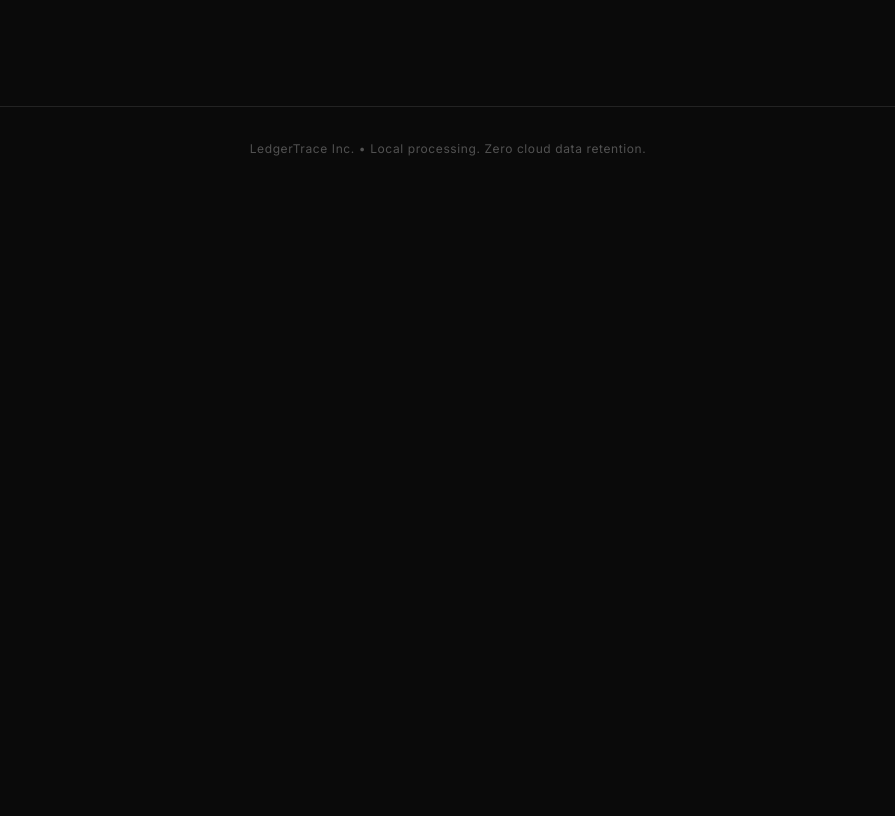
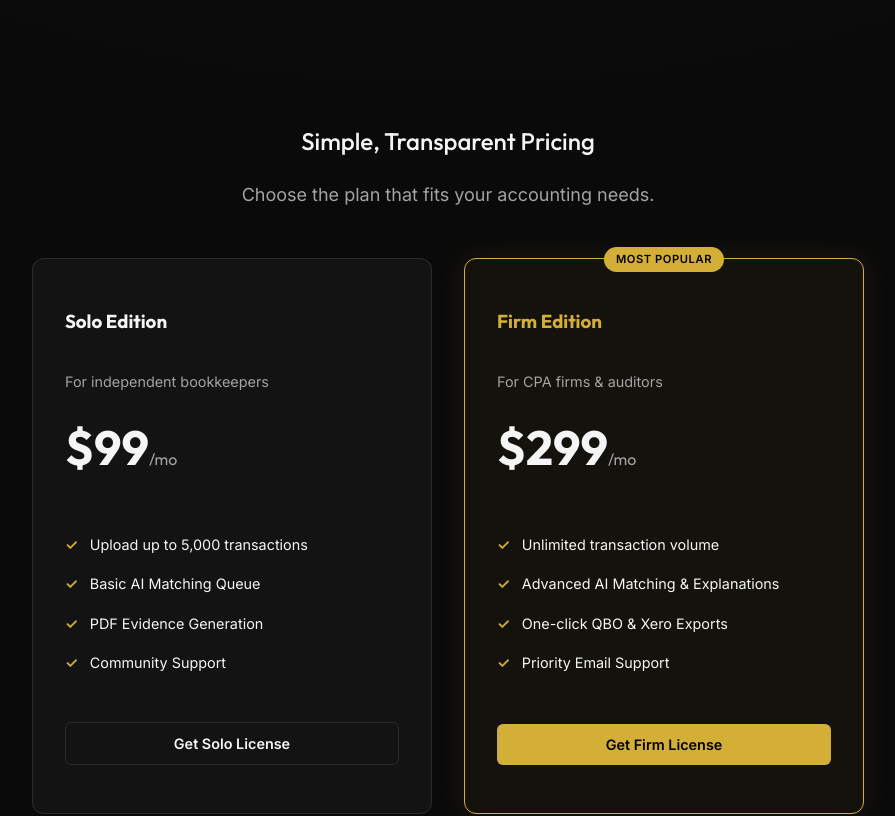
Before and after one commit to bhuvanjakkula/ubiquitous-funicular, a React (Vite) app in the folder web/: page / in a window 1280 px wide. Shown: the part 1440-2256 px from the top of the page, without its empty margins (192-1087 px from the left). Before the commit the page ends 1631 px from the top, so only its background shows below. Built offline with nearby package versions, Linux system fonts and the light colour scheme.

Commit message:
Add Pricing tiers and update license link

```diff
--- a/web/src/screens/Landing.tsx
+++ b/web/src/screens/Landing.tsx
@@ -54,6 +54,38 @@ export default function Landing({ onStart }: { onStart: () => void }) {
           </ul>
         </div>
       </section>
+      <section id="pricing" className="pricing-section">
+        <h2>Simple, Transparent Pricing</h2>
+        <p className="sub">Choose the plan that fits your accounting needs.</p>
+
+        <div className="pricing-grid">
+          <div className="pricing-card">
+            <h3>Solo Edition</h3>
+            <p className="sub" style={{marginBottom: 0, fontSize: '0.9rem'}}>For independent bookkeepers</p>
+            <div className="pricing-price">$99<span>/mo</span></div>
+            <ul>
+              <li>Upload up to 5,000 transactions</li>
+              <li>Basic AI Matching Queue</li>
+              <li>PDF Evidence Generation</li>
+              <li>Community Support</li>
+            </ul>
+            <button className="secondary" onClick={onStart}>Get Solo License</button>
+          </div>
+
+          <div className="pricing-card premium">
+            <h3 style={{color: 'var(--accent-gold)'}}>Firm Edition</h3>
+            <p className="sub" style={{marginBottom: 0, fontSize: '0.9rem'}}>For CPA firms & auditors</p>
+            <div className="pricing-price">$299<span>/mo</span></div>
+            <ul>
+              <li>Unlimited transaction volume</li>
+              <li>Advanced AI Matching & Explanations</li>
+              <li>One-click QBO & Xero Exports</li>
+              <li>Priority Email Support</li>
+            </ul>
+            <button onClick={onStart}>Get Firm License</button>
+          </div>
+        </div>
+      </section>
     </div>
   );
 }
--- a/web/src/style.css
+++ b/web/src/style.css
@@ -584,6 +584,93 @@ aside h2 {
   border-bottom: 1px solid var(--border-color);
 }
 
+/* --- PRICING SECTION --- */
+.pricing-section {
+  padding: 6rem 0;
+  text-align: center;
+}
+
+.pricing-grid {
+  display: flex;
+  justify-content: center;
+  gap: 2rem;
+  margin-top: 3rem;
+}
+
+.pricing-card {
+  background: var(--bg-panel);
+  border: 1px solid var(--border-color);
+  border-radius: 12px;
+  padding: 3rem 2rem;
+  width: 100%;
+  max-width: 400px;
+  text-align: left;
+  display: flex;
+  flex-direction: column;
+}
+
+.pricing-card.premium {
+  border-color: var(--accent-gold);
+  background: rgba(212, 175, 55, 0.05);
+  box-shadow: 0 0 30px rgba(212, 175, 55, 0.1);
+  position: relative;
+}
+
+.pricing-card.premium::before {
+  content: 'MOST POPULAR';
+  position: absolute;
+  top: -12px;
+  left: 50%;
+  transform: translateX(-50%);
+  background: var(--accent-gold);
+  color: #000;
+  padding: 4px 12px;
+  border-radius: 20px;
+  font-size: 0.7rem;
+  font-weight: bold;
+  letter-spacing: 0.05em;
+}
+
+.pricing-price {
+  font-family: var(--font-display);
+  font-size: 3rem;
+  font-weight: 700;
+  margin: 1rem 0;
+  color: var(--text-primary);
+}
+
+.pricing-price span {
+  font-size: 1rem;
+  color: var(--text-secondary);
+  font-weight: normal;
+}
+
+.pricing-card ul {
+  list-style: none;
+  padding: 0;
+  margin: 2rem 0;
+  flex: 1;
+}
+
+.pricing-card li {
+  margin-bottom: 1rem;
+  display: flex;
+  align-items: center;
+  gap: 0.75rem;
+  font-size: 0.9rem;
+}
+
+.pricing-card li::before {
+  content: '✓';
+  color: var(--accent-gold);
+  font-weight: bold;
+}
+
+.pricing-card button {
+  width: 100%;
+  margin-top: auto;
+}
+
 /* Media Queries */
 @media (max-width: 768px) {
   .hero h1 { font-size: 2.5rem; }
```
Also changed, not shown: web/src/screens/Upload.tsx (+1 -1 lines).
